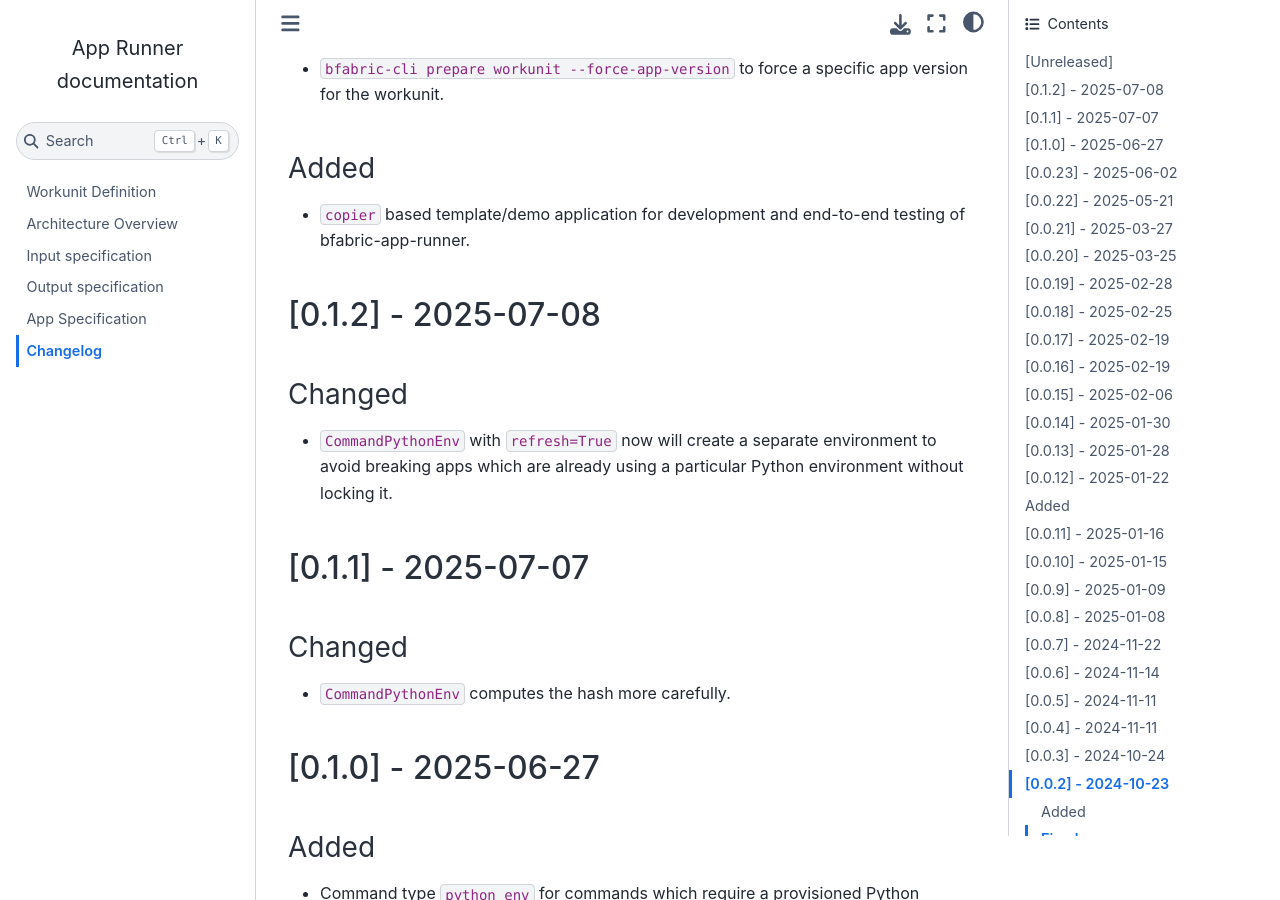
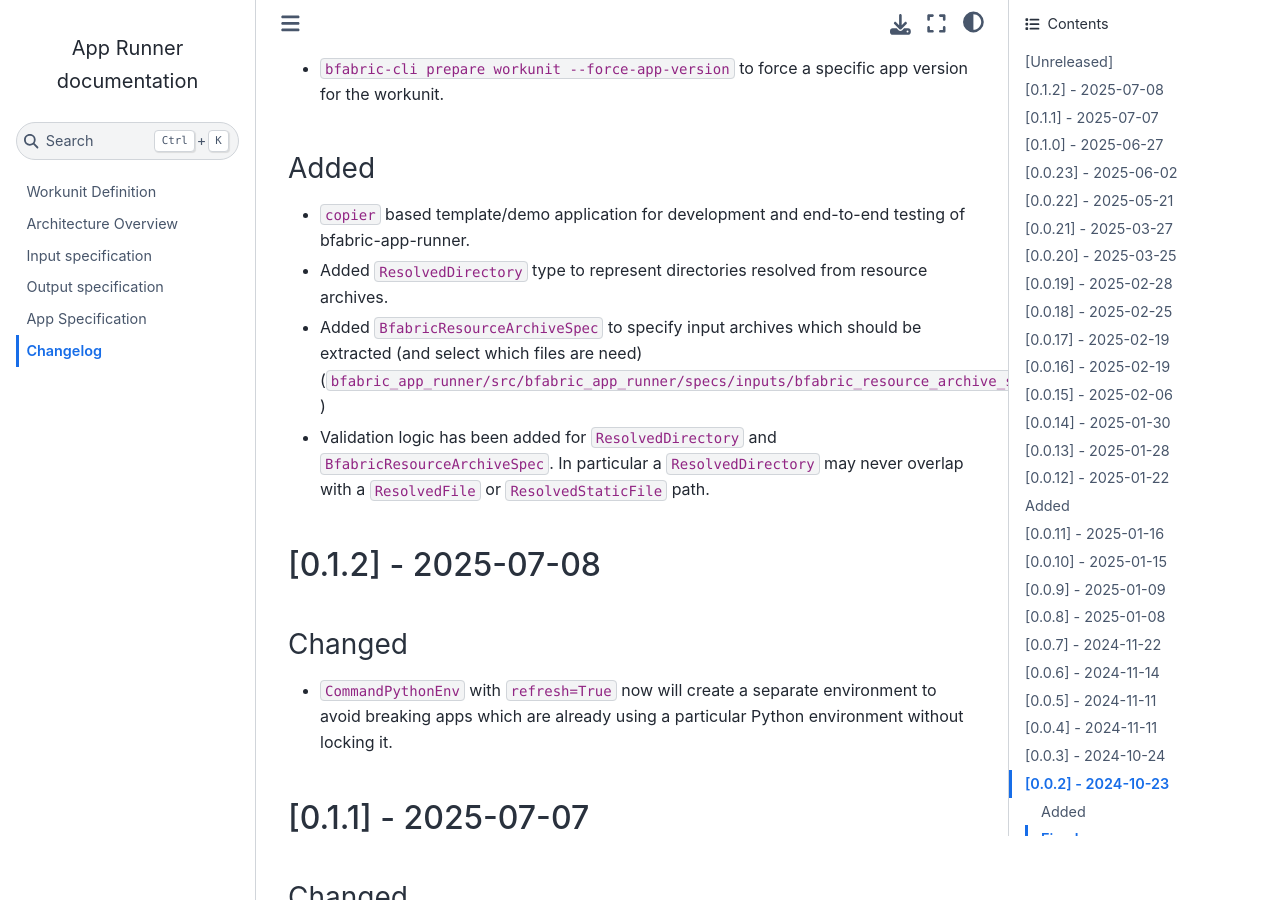
Before and after one commit to fgcz/bfabricPy, a Sphinx documentation site: the page built from bfabric_app_runner/docs/changelog.md, in a window 1280 px wide and 900 px high, scrolled down 337 px. Built offline with Sphinx 7.4.7 and the Sphinx Book theme 1.1.4, drawn with Linux system fonts in a browser that asks for light colours.

Commit message:
changelog entries

```diff
--- a/bfabric_app_runner/docs/changelog.md
+++ b/bfabric_app_runner/docs/changelog.md
@@ -12,6 +12,9 @@ The format is based on [Keep a Changelog](https://keepachangelog.com/en/1.1.0/).
 ### Added
 
 - `copier` based template/demo application for development and end-to-end testing of bfabric-app-runner.
+- Added `ResolvedDirectory` type to represent directories resolved from resource archives.
+- Added `BfabricResourceArchiveSpec` to specify input archives which should be extracted (and select which files are need) (`bfabric_app_runner/src/bfabric_app_runner/specs/inputs/bfabric_resource_archive_spec.py`)
+- Validation logic has been added for `ResolvedDirectory` and `BfabricResourceArchiveSpec`. In particular a `ResolvedDirectory` may never overlap with a `ResolvedFile` or `ResolvedStaticFile` path.
 
 ## \[0.1.2\] - 2025-07-08
 
```
